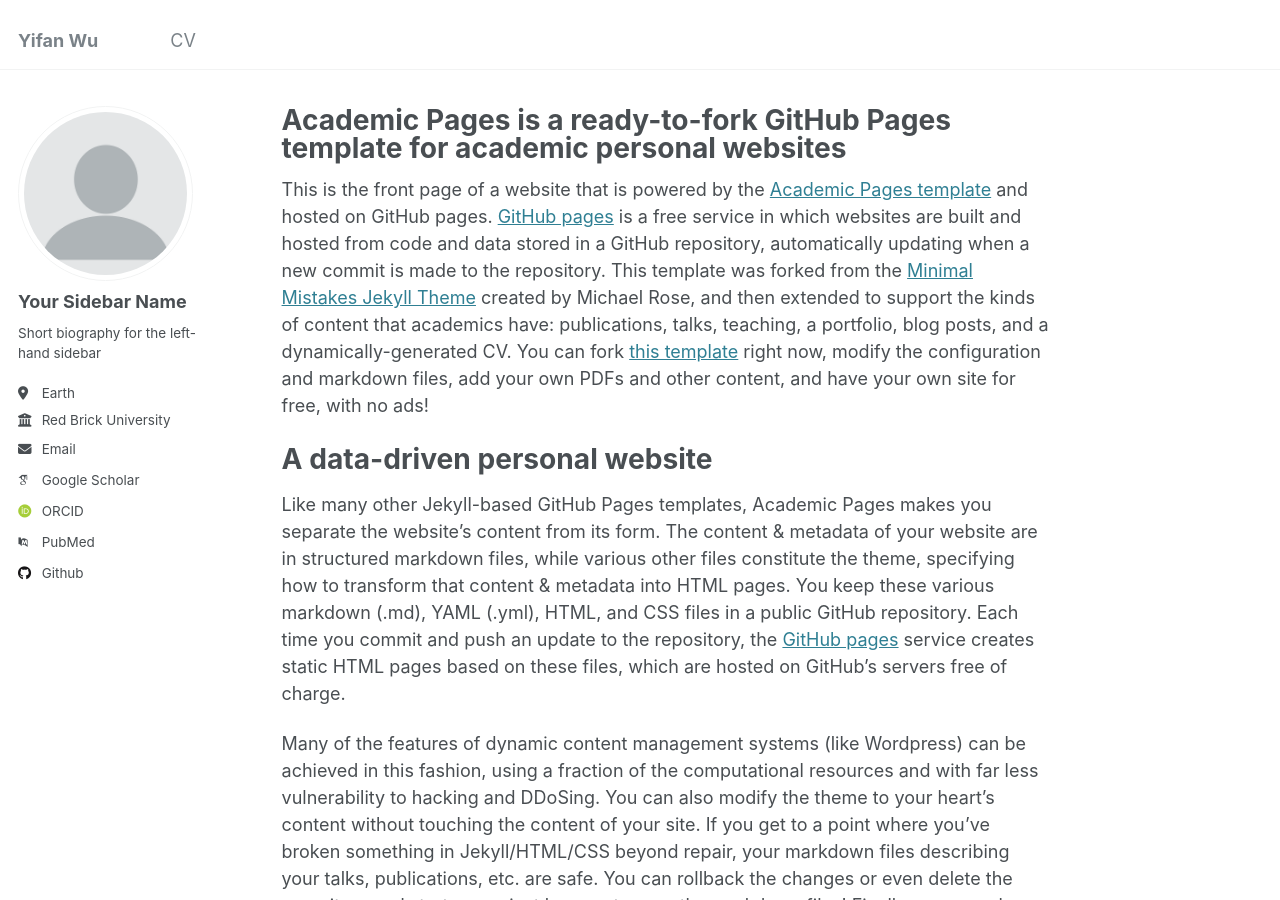
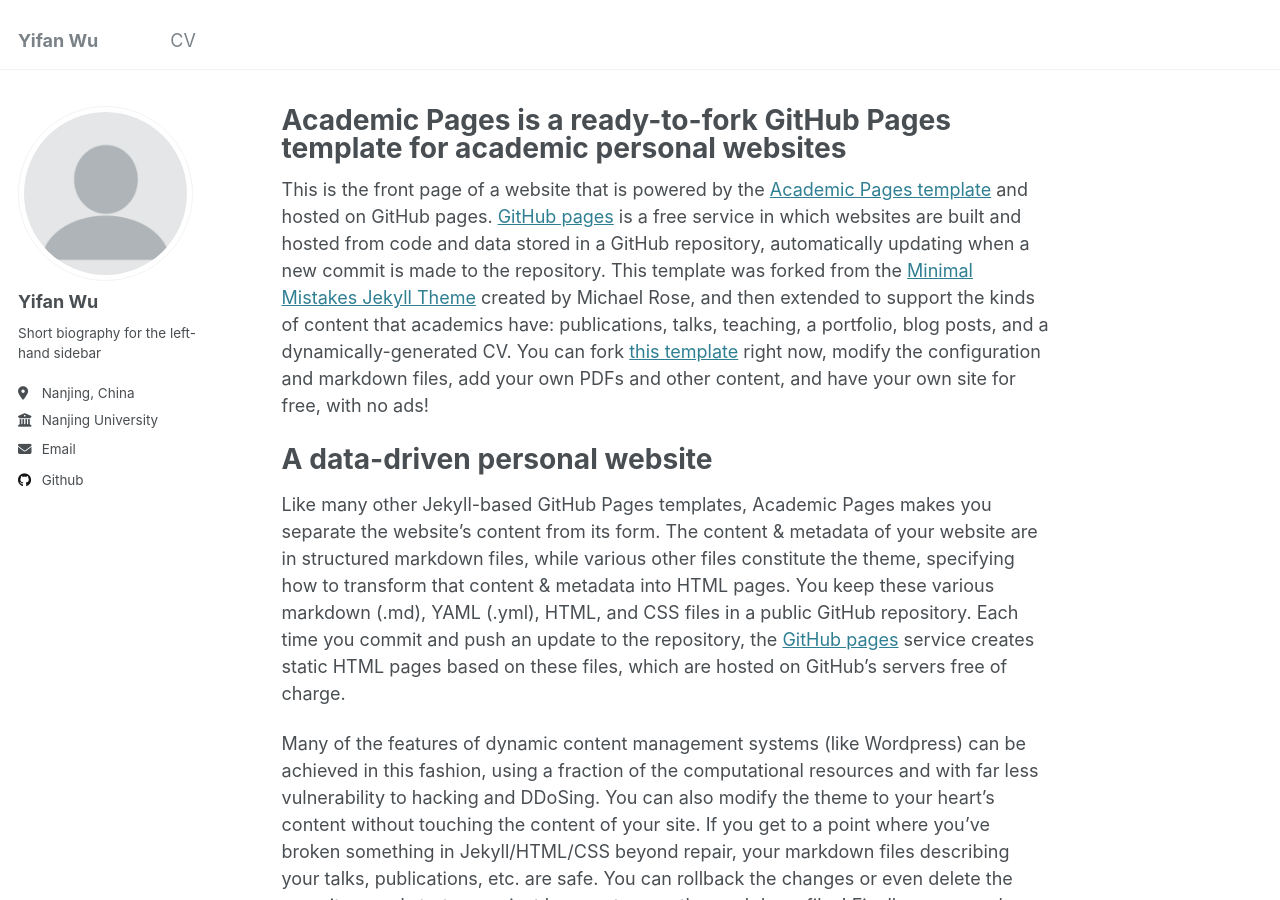
Before and after one commit to wyf0722/wyf0722.github.io, a Jekyll site: the page built from _pages/about.md, in a window 1280 px wide and 900 px high. Built offline with Jekyll 4.4.1, drawn with Linux system fonts in a browser that asks for light colours; some web fonts are replaced.

Commit message:
docs(_config.yml): edit basic info

```diff
--- a/_config.yml
+++ b/_config.yml
@@ -22,23 +22,23 @@ repository               : "wyf0722/wyf0722.github.io"
 author:
   # Biographic information
   avatar           : "profile.png"
-  name             : "Your Sidebar Name"
+  name             : "Yifan Wu"
   pronouns         : # example: "she/her"
   bio              : "Short biography for the left-hand sidebar"
-  location         : "Earth"
-  employer         : "Red Brick University"
+  location         : "Nanjing, China"
+  employer         : "Nanjing University"
   uri              : # URL
-  email            : "none@example.org"
+  email            : "522022230116@smail.nju.edu.cn"
 
   # Academic websites
-  arxiv            : # URL - Update with the correct link to your profile
-  googlescholar    : "https://scholar.google.com/citations?user=PS_CX0AAAAAJ"
-  impactstory      : # URL
-  orcid            : "http://orcid.org/yourorcidurl"
-  semantic         : # URL
-  pubmed           : "https://www.ncbi.nlm.nih.gov/pubmed/?term=john+snow"
-  researchgate     : # URL
-  scopus           : # URL
+  # arxiv            : # URL - Update with the correct link to your profile
+  # googlescholar    : "https://scholar.google.com/citations?user=PS_CX0AAAAAJ"
+  # impactstory      : # URL
+  # orcid            : "http://orcid.org/yourorcidurl"
+  # semantic         : # URL
+  # pubmed           : "https://www.ncbi.nlm.nih.gov/pubmed/?term=john+snow"
+  # researchgate     : # URL
+  # scopus           : # URL
 
   # Repositories and software development
   bitbucket        : # Username - Update with your username on the site
```
